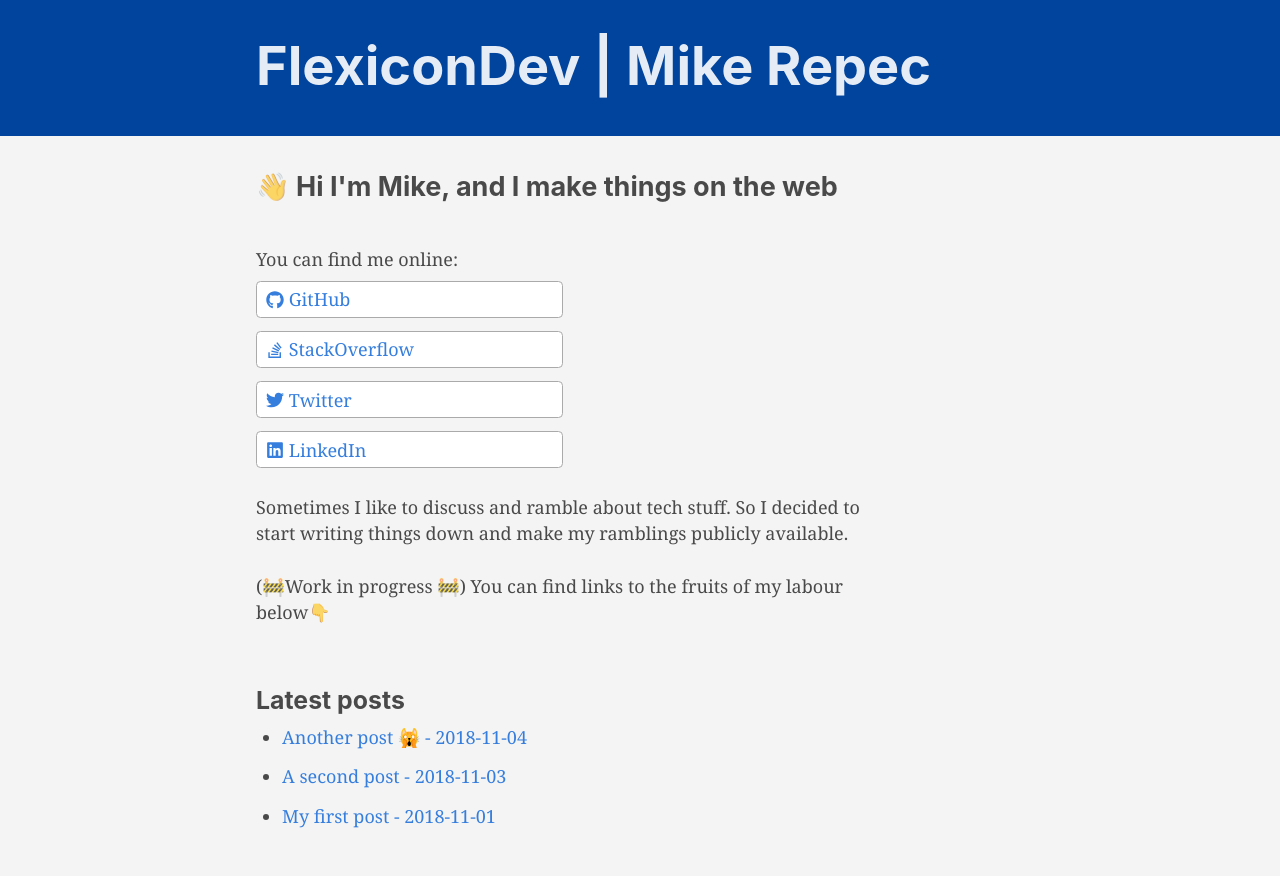
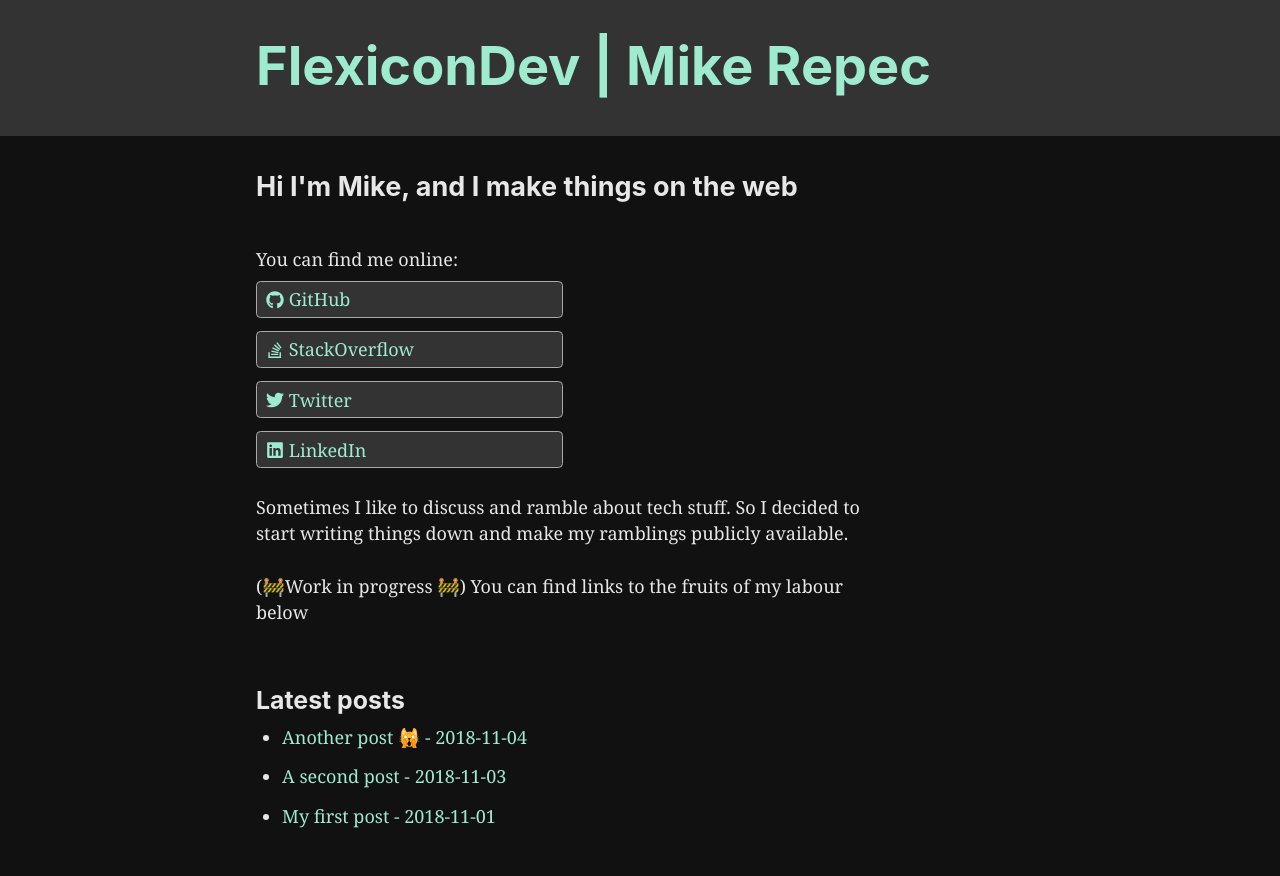
Before and after one commit to Flexicon/flexicondev-site-old, a Gatsby site: page / in a window 1280 px wide. Built offline with nearby package versions, Linux system fonts and the light colour scheme; Gatsby itself is replaced by a stand-in of ours.

Commit message:
Bring back the dark theme with a light green accent

```diff
--- a/src/components/header.js
+++ b/src/components/header.js
@@ -2,10 +2,10 @@ import React from 'react'
 import { Link } from 'gatsby'
 
 const Header = ({ siteTitle }) => (
-  <div className="bg-dark-blue">
+  <div className="bg-dark-gray">
     <div className="center w-90 w-60-l pv3 pv4-l">
       <h1 className="f3 f2-m f1-l ma0 mb1">
-        <Link to="/" className="white-90 no-underline">
+        <Link to="/" className="light-green no-underline">
           {siteTitle}
         </Link>
       </h1>
--- a/src/components/layout.css
+++ b/src/components/layout.css
@@ -2,10 +2,6 @@ html {
   font-family: sans-serif;
   -ms-text-size-adjust: 100%;
   -webkit-text-size-adjust: 100%;
-}
-body {
-  margin: 0;
-  background: #F4F4F4;
 }
 article,
 aside,
@@ -199,7 +195,9 @@ html {
   box-sizing: inherit;
 }
 body {
-  color: hsla(0, 0%, 0%, 0.8);
+  margin: 0;
+  background: #111111;
+  color: hsla(0,0%,100%,.9);
   font-family: georgia, serif;
   font-weight: normal;
   word-wrap: break-word;
--- a/src/components/layout.js
+++ b/src/components/layout.js
@@ -43,7 +43,7 @@ const Layout = ({ children }) => (
         >
           <html lang="en" />
         </Helmet>
-        <div className="black-70">
+        <div className="white-90">
           <Header siteTitle={data.site.siteMetadata.title} />
           <div className="center w-90 w-60-l pv3 pv4-ns">{children}</div>
         </div>
--- a/src/components/link.js
+++ b/src/components/link.js
@@ -2,10 +2,10 @@ import React from 'react'
 import classNames from 'classnames'
 import { Link as GatsbyLink } from 'gatsby'
 
-const btnClasses = 'ba b--light-silver br2 bg-white pv1 ph2 db'
+const btnClasses = 'ba b--light-silver br2 bg-dark-gray pv1 ph2 db'
 
 const Link = ({ to, href, className, isButton, children }) => {
-  const classes = classNames(className, 'link blue dim', {
+  const classes = classNames(className, 'link light-green dim', {
     [btnClasses]: isButton,
   })
 
--- a/src/pages/index.js
+++ b/src/pages/index.js
@@ -9,9 +9,6 @@ import Link from '../components/link'
 const IndexPage = ({ data: { allSocialsJson } }) => (
   <Layout>
     <h1 className="f4 w-90 w-80-m f3-ns">
-      <span role="img" aria-label="wave">
-        👋
-      </span>{' '}
       Hi I'm Mike, and I make things on the web
     </h1>
     <div className="w-80-ns">
@@ -46,9 +43,6 @@ const IndexPage = ({ data: { allSocialsJson } }) => (
             🚧
           </span>
           ) You can find links to the fruits of my labour below
-          <span role="img" aria-label="pointing right">
-            👇
-          </span>
         </p>
       </div>
 
```
